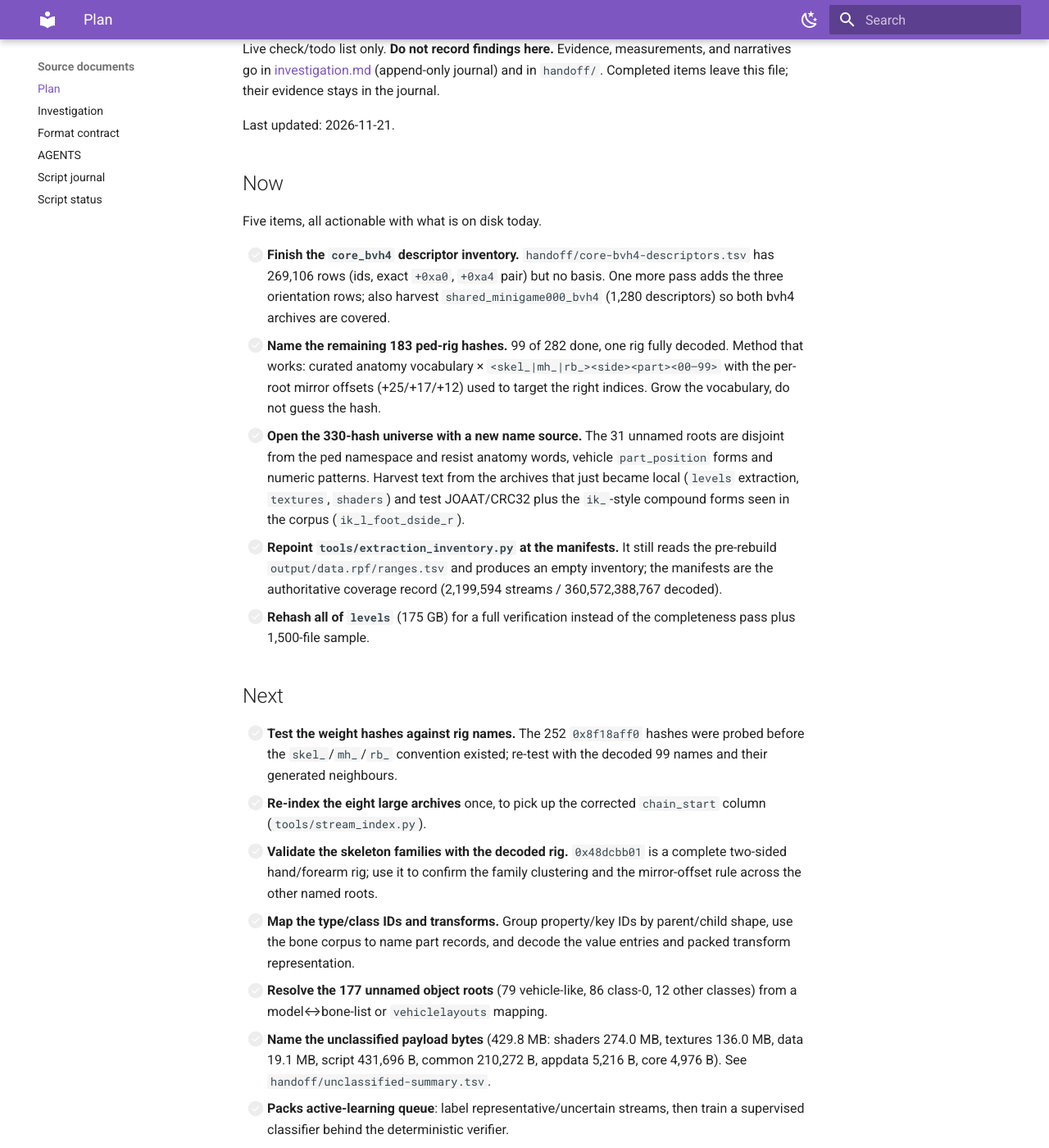
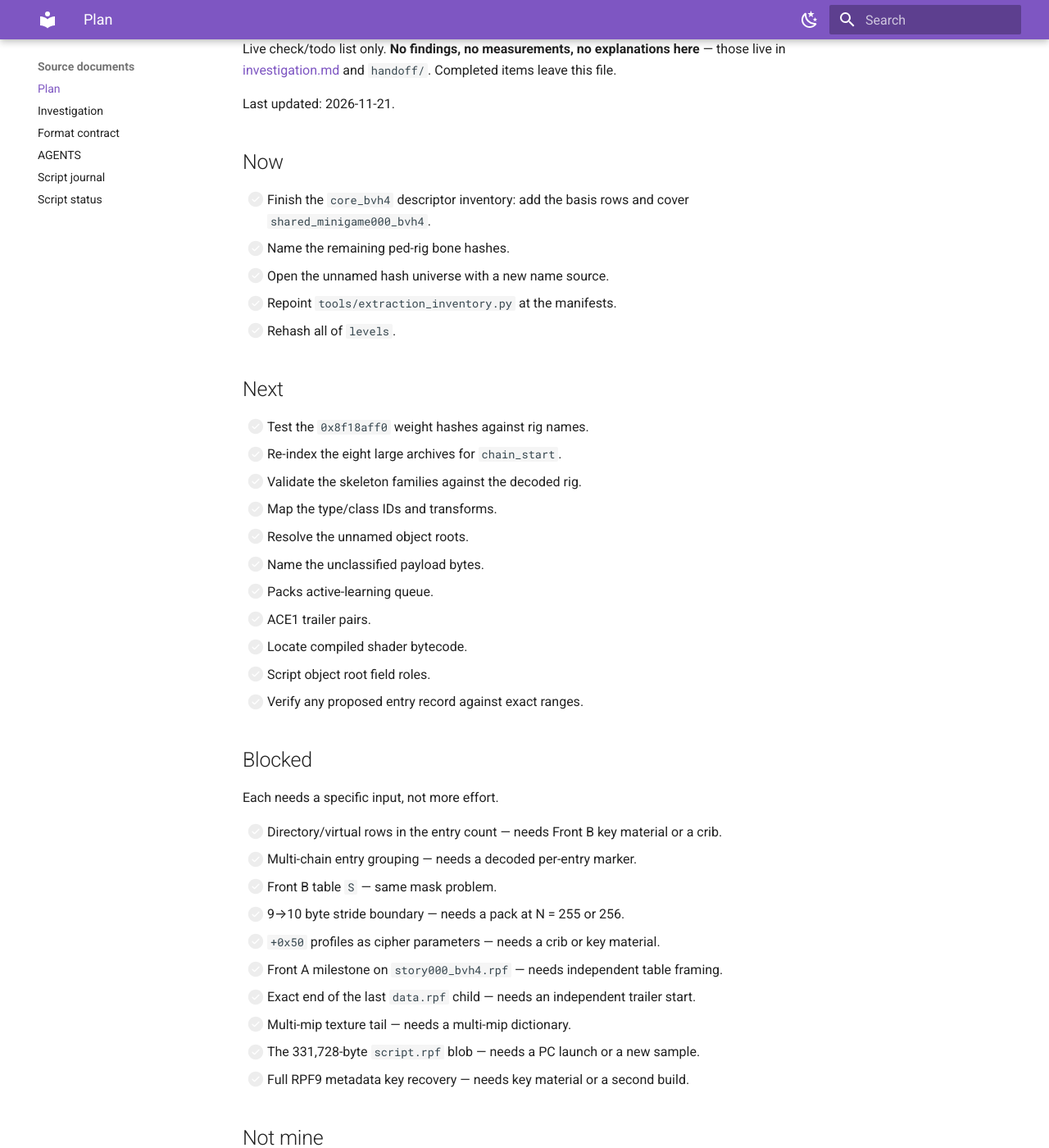
Before and after one commit to lynxnathan/rage-tools-vi, an MkDocs documentation site: the page built from docs/reference/source-plan.md, in a window 1280 px wide and 1400 px high, scrolled down 262 px. Shown: the whole window at 82% size. Built offline with MkDocs 1.6.1 and Material for MkDocs 9.7.7, drawn with Linux system fonts in a browser that asks for light colours; some of the changed text lies outside the part shown.

Commit message:
plan: strip findings, keep a bare checklist

```diff
--- a/plan.md
+++ b/plan.md
@@ -1,97 +1,49 @@
 # Plan
 
-Live check/todo list only. **Do not record findings here.** Evidence,
-measurements, and narratives go in [investigation.md](investigation.md)
-(append-only journal) and in `handoff/`. Completed items leave this file; their
-evidence stays in the journal.
+Live check/todo list only. **No findings, no measurements, no explanations
+here** — those live in [investigation.md](investigation.md) and `handoff/`.
+Completed items leave this file.
 
 Last updated: 2026-11-21.
 
 ## Now
 
-Five items, all actionable with what is on disk today.
-
-- [ ] **Finish the `core_bvh4` descriptor inventory.** `handoff/core-bvh4-descriptors.tsv`
-  has 269,106 rows (ids, exact `+0xa0`, `+0xa4` pair) but no basis. One more pass
-  adds the three orientation rows; also harvest `shared_minigame000_bvh4`
-  (1,280 descriptors) so both bvh4 archives are covered.
-- [ ] **Name the remaining 183 ped-rig hashes.** 99 of 282 done, one rig fully
-  decoded. Method that works: curated anatomy vocabulary ×
-  `<skel_|mh_|rb_><side><part><00–99>` with the per-root mirror offsets
-  (+25/+17/+12) used to target the right indices. Grow the vocabulary, do not
-  guess the hash.
-- [ ] **Open the 330-hash universe with a new name source.** The 31 unnamed roots
-  are disjoint from the ped namespace and resist anatomy words, vehicle
-  `part_position` forms and numeric patterns. Harvest text from the archives that
-  just became local (`levels` extraction, `textures`, `shaders`) and test
-  JOAAT/CRC32 plus the `ik_`-style compound forms seen in the corpus
-  (`ik_l_foot_dside_r`).
-- [ ] **Repoint `tools/extraction_inventory.py` at the manifests.** It still reads
-  the pre-rebuild `output/data.rpf/ranges.tsv` and produces an empty inventory;
-  the manifests are the authoritative coverage record (2,199,594 streams /
-  360,572,388,767 decoded).
-- [ ] **Rehash all of `levels`** (175 GB) for a full verification instead of the
-  completeness pass plus 1,500-file sample.
+- [ ] Finish the `core_bvh4` descriptor inventory: add the basis rows and cover
+  `shared_minigame000_bvh4`.
+- [ ] Name the remaining ped-rig bone hashes.
+- [ ] Open the unnamed hash universe with a new name source.
+- [ ] Repoint `tools/extraction_inventory.py` at the manifests.
+- [ ] Rehash all of `levels`.
 
 ## Next
 
-- [ ] **Test the weight hashes against rig names.** The 252 `0x8f18aff0` hashes
-  were probed before the `skel_`/`mh_`/`rb_` convention existed; re-test with the
-  decoded 99 names and their generated neighbours.
-- [ ] **Re-index the eight large archives** once, to pick up the corrected
-  `chain_start` column (`tools/stream_index.py`).
-- [ ] **Validate the skeleton families with the decoded rig.** `0x48dcbb01` is a
-  complete two-sided hand/forearm rig; use it to confirm the family clustering
-  and the mirror-offset rule across the other named roots.
-- [ ] **Map the type/class IDs and transforms.** Group property/key IDs by
-  parent/child shape, use the bone corpus to name part records, and decode the
-  value entries and packed transform representation.
-- [ ] **Resolve the 177 unnamed object roots** (79 vehicle-like, 86 class-0,
-  12 other classes) from a model↔bone-list or `vehiclelayouts` mapping.
-- [ ] **Name the unclassified payload bytes** (429.8 MB: shaders 274.0 MB,
-  textures 136.0 MB, data 19.1 MB, script 431,696 B, common 210,272 B,
-  appdata 5,216 B, core 4,976 B). See `handoff/unclassified-summary.tsv`.
-- [ ] **Packs active-learning queue**: label representative/uncertain streams,
-  then train a supervised classifier behind the deterministic verifier.
-- [ ] **ACE1 trailer pairs**: assign the first trailer pair values beyond the
-  final prefix block count.
-- [ ] **Locate compiled shader bytecode**, if the corpus contains any; the
-  marker scan was negative and SPS1 gives names only.
-- [ ] **Script object root field roles** (`name`/flags/hash/heading/pointer) and
-  the location of resolved transforms.
-- [ ] **Verify any proposed entry record** against exact stored ranges and files
-  split across multiple zlib streams.
+- [ ] Test the `0x8f18aff0` weight hashes against rig names.
+- [ ] Re-index the eight large archives for `chain_start`.
+- [ ] Validate the skeleton families against the decoded rig.
+- [ ] Map the type/class IDs and transforms.
+- [ ] Resolve the unnamed object roots.
+- [ ] Name the unclassified payload bytes.
+- [ ] Packs active-learning queue.
+- [ ] ACE1 trailer pairs.
+- [ ] Locate compiled shader bytecode.
+- [ ] Script object root field roles.
+- [ ] Verify any proposed entry record against exact ranges.
 
 ## Blocked
 
-Each item states the condition that would unblock it. Nothing here is waiting on
-effort, only on information the corpus does not yet expose.
+Each needs a specific input, not more effort.
 
-- [ ] **Directory/virtual rows in the entry count.** `data.rpf`'s root is 699
-  rows = 41 child packs + 658 virtual, and `common.rpf` shows 418 vs 394. The row
-  type lives in masked Front B, so this needs key material or a crib. Until then
-  the extents resolver cannot generalise past leaf packs.
-- [ ] **Multi-chain entry grouping** (`0xb07000`: 361 chains over 147 rows).
-  Needs one decoded per-entry marker inside such a pack.
-- [ ] **Front B table `S`** in mode families 2–8 (0 … 36 kB, 16-byte aligned;
-  family 4 is 224 B/entry ±8). Same mask problem.
-- [ ] **9→10 byte stride boundary.** Needs a pack with N = 255 or 256, i.e.
-  another build or a PC sample.
-- [ ] **Four `+0x50` header profiles as cipher parameters.** Needs a
-  known-plaintext crib or key material.
-- [ ] **Front A milestone on `story000_bvh4.rpf`.** Four exact XML ranges, no
-  offset/size pair in the tested layouts; needs independent table framing or a
-  plaintext record predicting both endpoints.
-- [ ] **Exact end of the last `data.rpf` child (bus #0151).** Needs an independent
-  trailer start or a decoded parent entry; `handoff/data-last-child.md`.
-- [ ] **Multi-mip texture tail.** No descriptor with `+0x3e >= 2` exists in the
-  corpus; needs a multi-mip dictionary.
-- [ ] The 331,728-byte `script.rpf` blob and its seven-byte periodic islands.
-  Revisit after a PC launch or a new sample.
-- [ ] Full RPF9 metadata key recovery; needs key material or a second build.
+- [ ] Directory/virtual rows in the entry count — needs Front B key material or a crib.
+- [ ] Multi-chain entry grouping — needs a decoded per-entry marker.
+- [ ] Front B table `S` — same mask problem.
+- [ ] 9→10 byte stride boundary — needs a pack at N = 255 or 256.
+- [ ] `+0x50` profiles as cipher parameters — needs a crib or key material.
+- [ ] Front A milestone on `story000_bvh4.rpf` — needs independent table framing.
+- [ ] Exact end of the last `data.rpf` child — needs an independent trailer start.
+- [ ] Multi-mip texture tail — needs a multi-mip dictionary.
+- [ ] The 331,728-byte `script.rpf` blob — needs a PC launch or a new sample.
+- [ ] Full RPF9 metadata key recovery — needs key material or a second build.
 
 ## Not mine
 
-- [ ] **Explorer (`explorer/`)** — another model owns this session's work:
-  paged hierarchy, provenance beyond sampled identity, asset previews,
-  large-archive throughput, cross-filesystem resume.
+- [ ] `explorer/` — owned by another session.
```
